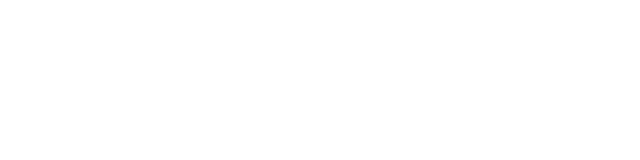
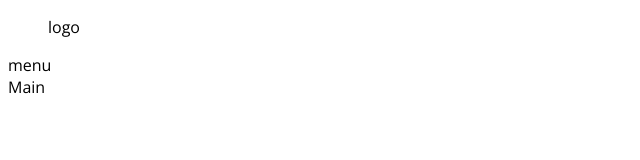
Before and after one commit to MegaEmme/react-dc-comics, a React (Vite) app: page / in a window 1280 px wide. Shown: the top 160 px of the page, without its empty margins (0-640 px from the left). Built offline with nearby package versions, Linux system fonts and the light colour scheme.

Commit message:
create components

```diff
--- a/index.html
+++ b/index.html
@@ -2,6 +2,9 @@
 <html lang="en">
   <head>
     <meta charset="UTF-8" />
+    <link rel="preconnect" href="https://fonts.googleapis.com">
+    <link rel="preconnect" href="https://fonts.gstatic.com" crossorigin>
+    <link href="https://fonts.googleapis.com/css2?family=Open+Sans:ital,wght@0,300..800;1,300..800&display=swap" rel="stylesheet">
     <link rel="icon" type="image/svg+xml" href="./src/assets/img/favicon.ico" />
     <meta name="viewport" content="width=device-width, initial-scale=1.0" />
     <title>react-dc-comics</title>
--- a/src/App.jsx
+++ b/src/App.jsx
@@ -1,10 +1,17 @@
 // import './App.css'
+
+import Footer from "./components/Footer";
+import Header from "./components/Header";
+import Main from "./components/Main";
 
 function App() {
   return (
     <>
+      <Header />
+      <Main />
+      <Footer />
     </>
   )
 }
 
-export default App
+export default App;
--- /dev/null
+++ b/src/components/Footer.jsx
@@ -0,0 +1,5 @@
+function Footer() {
+    return <footer></footer>
+}
+
+export default Footer;
--- /dev/null
+++ b/src/components/Header.jsx
@@ -0,0 +1,12 @@
+function Header() {
+    return <header>
+        <figure>
+            logo
+        </figure>
+        <nav>
+            menu
+        </nav>
+    </header>
+}
+
+export default Header;
--- /dev/null
+++ b/src/components/Logo.jsx
@@ -0,0 +1,5 @@
+function Logo() {
+    return <img src="../assets/img/dc-logo" alt="dc-logo" />
+}
+
+export default Logo;
--- /dev/null
+++ b/src/components/Main.jsx
@@ -0,0 +1,5 @@
+function Main() {
+    return <main>Main</main>
+}
+
+export default Main;
--- a/src/index.css
+++ b/src/index.css
@@ -66,3 +66,7 @@ button:focus-visible {
     background-color: #f9f9f9;
   }
 } */
+
+body{
+  font-family: "Open Sans", sans-serif;
+}
```
Also changed, not shown: src/components/Menu.jsx (added, +10 -0 lines).
